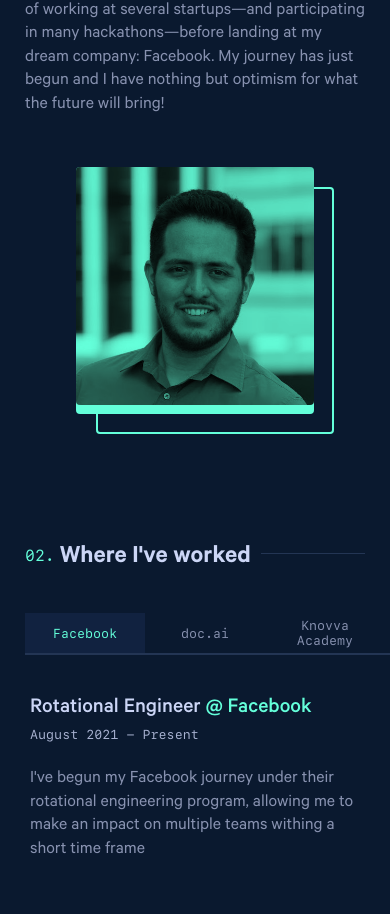
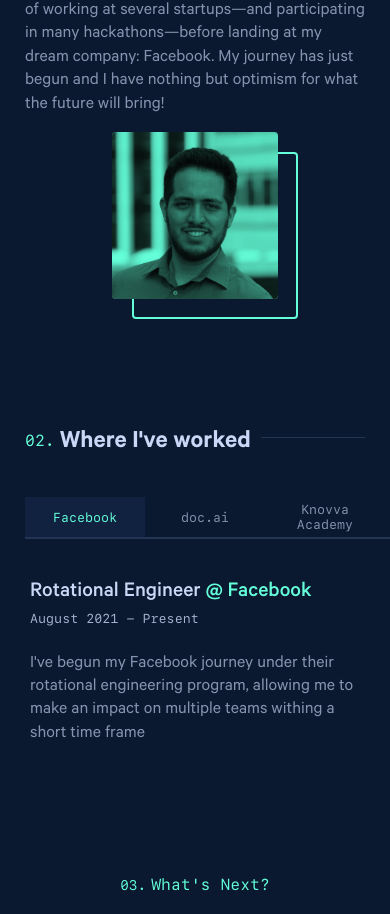
Before and after one commit to villacreses/personal-site-v2, a Next.js app: page / in a window 390 px wide. Shown: the part 1340-2254 px from the top of the page. Built offline with nearby package versions, Linux system fonts and the light colour scheme.

Commit message:
Fix screen issue... again

```diff
--- a/src/components/ProfileImage.module.scss
+++ b/src/components/ProfileImage.module.scss
@@ -8,13 +8,18 @@
   position: relative;
   width: 100%;
 
+  @media (max-width: 768px) {
+    width: 70%;
+    margin: 0 auto;
+  }
+
   &::before {
     content: "";
     display: block;
     padding-top: 100%;
 
     @media (max-width: 768px) {
-      padding: 0;
+      padding-top: 70%;
     }
   }
 }
@@ -26,11 +31,10 @@
   border-radius: var(--border-radius);
 
   @media (max-width: 768px) {
-    position: relative;
-    margin: 50px auto 0;
     width: 70%;
     left: 0;
     right: 0;
+    margin: 0 auto;
   }
 
   &::after {
```
